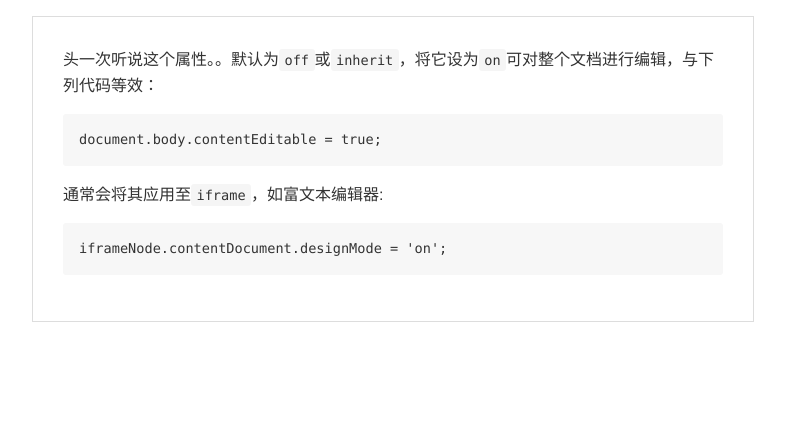
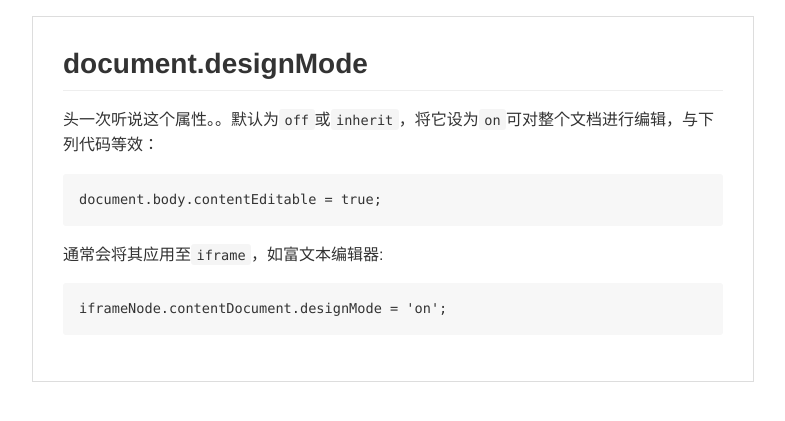
Before and after one commit to hihuimin/hihuimin.github.io, a Jekyll site: the page built from _posts/2014-11-15-document_designMode.md, in a window 1280 px wide. Shown: the top 421 px of the page, without its empty margins (247-1032 px from the left). Built offline with Jekyll 4.4.1, drawn with Linux system fonts in a browser that asks for light colours.

Commit message:
document.designMode

```diff
--- a/_posts/2014-11-15-document_designMode.md
+++ b/_posts/2014-11-15-document_designMode.md
@@ -2,6 +2,8 @@
 layout: default
 title: "document.designMode"
 ---
+
+## document.designMode ##
 
 头一次听说这个属性。。默认为`off`或`inherit`，将它设为`on`可对整个文档进行编辑，与下列代码等效：
 
```
